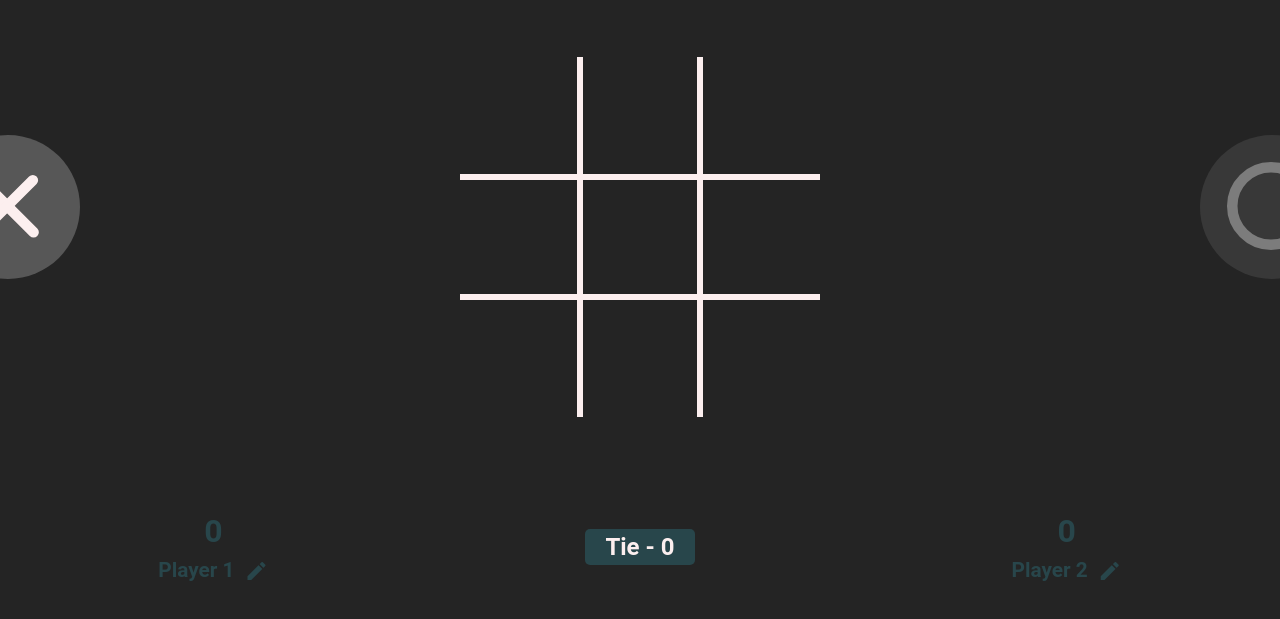
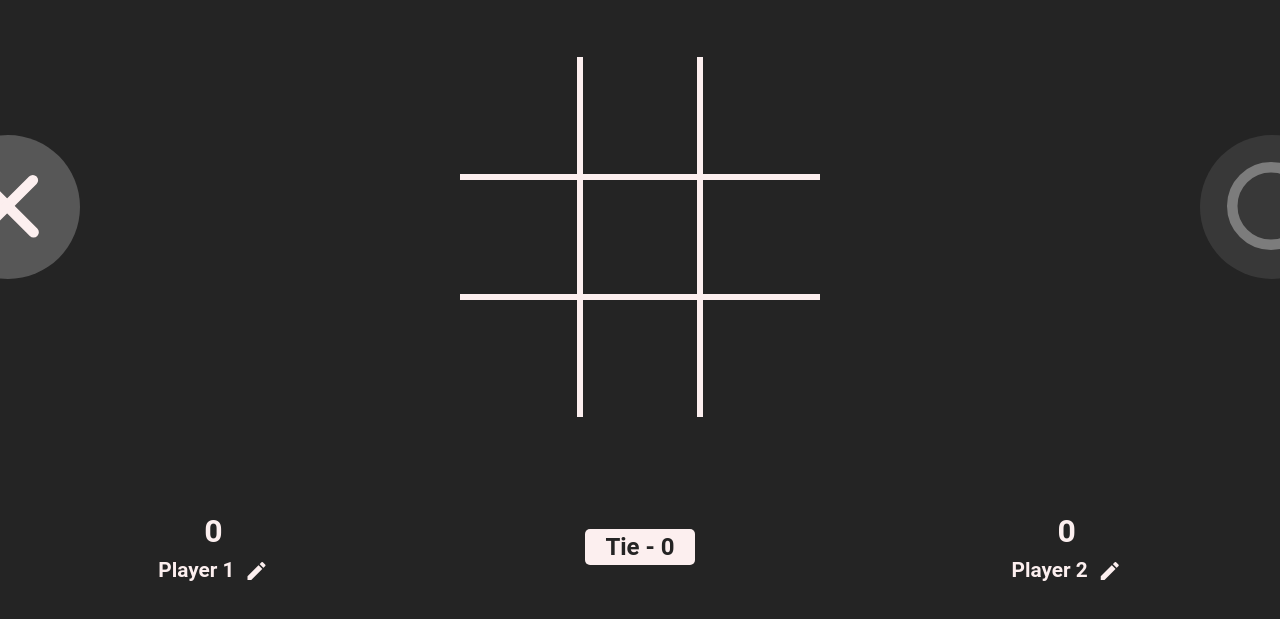
Before and after one commit to Devik225/Mini-Projects, a website built with Parcel: page TIC TAC TOE/index.html in a window 1280 px wide. Shown: the part 165-784 px from the top of the page. Built offline with nearby package versions, Linux system fonts and the light colour scheme.

Commit message:
Update main.css

```diff
--- a/TIC TAC TOE/css/main.css
+++ b/TIC TAC TOE/css/main.css
@@ -86,14 +86,14 @@ body{
   font-style: normal;
   font-weight: bold;
   font-size: 1.5rem;
-  color: #28464B;
+  color: #FCEFEF;
   text-align: center;
   align-items: center;
 }
 
 .tie{
-  color: #FCEFEF;
-  background-color: #28464B;
+  color: #242424;
+  background-color: #FCEFEF;
   width: fit-content;
   margin: auto;
   border-radius: 5px;
```
